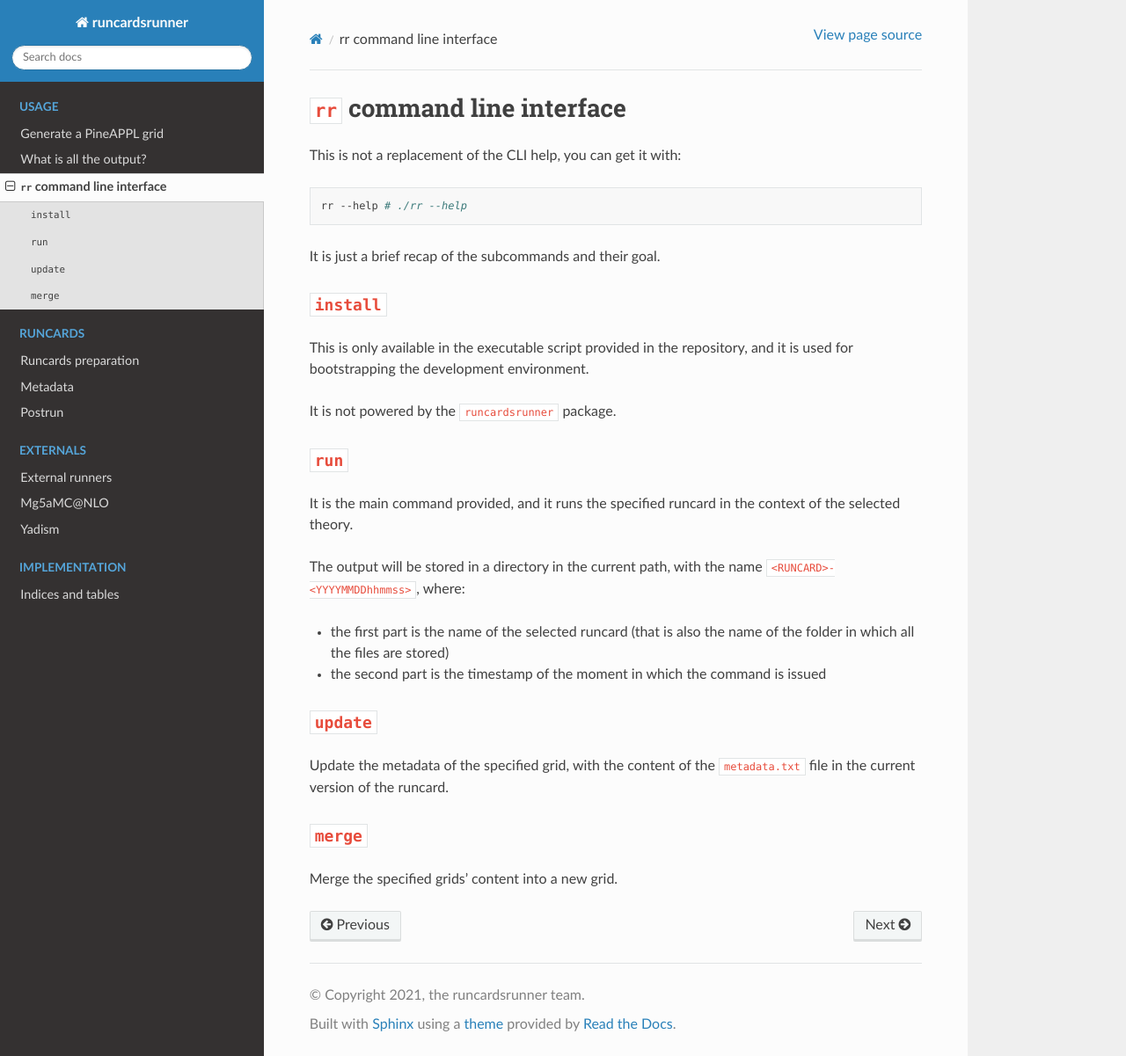
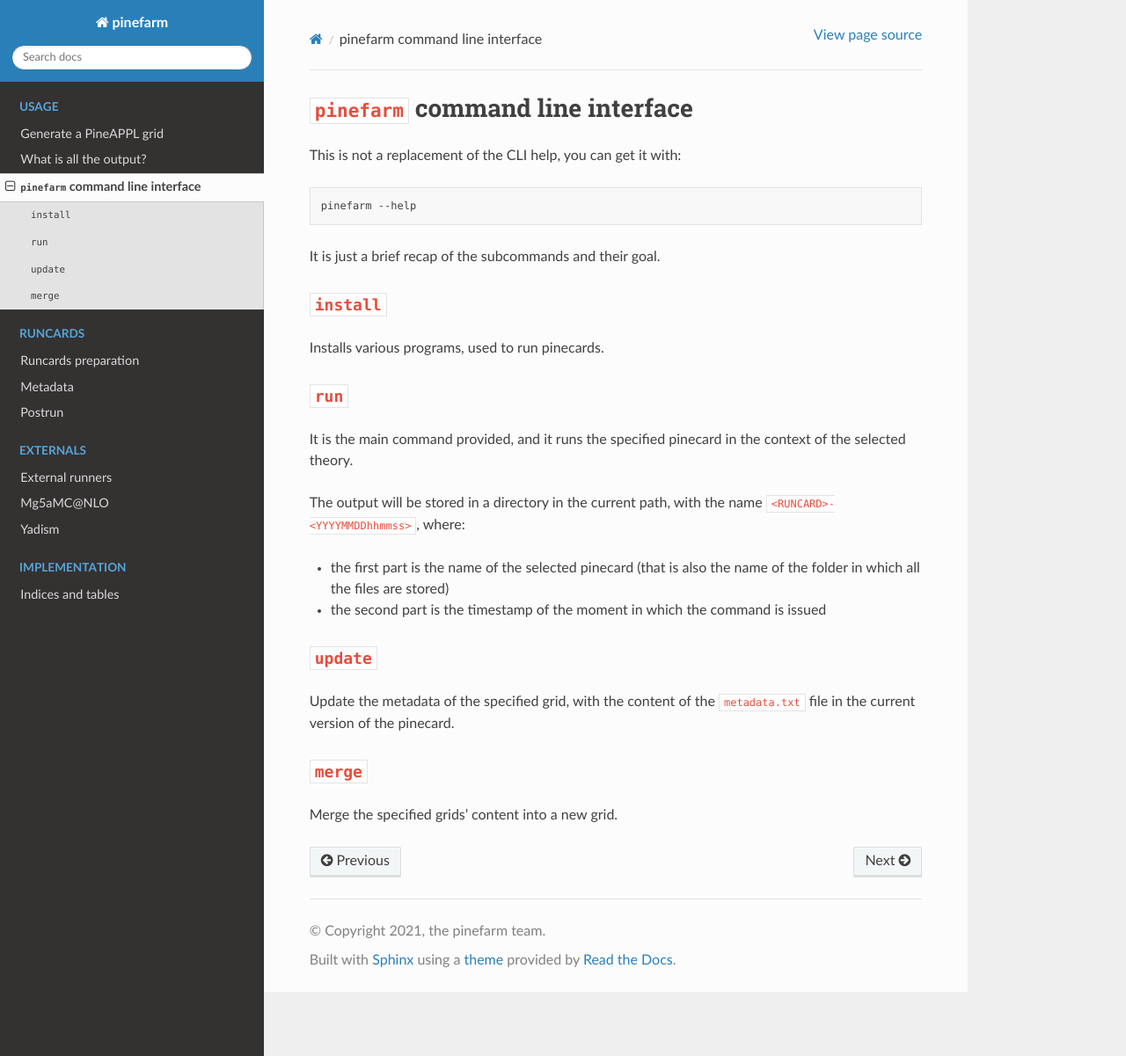
Before and after one commit to NNPDF/pinecards, a Sphinx documentation site: the page built from docs/source/cli.rst, in a window 1280 px wide and 1201 px high. Shown: the whole window at 88% size. Built offline with Sphinx 7.4.7 and the Read the Docs theme 2.0.0, drawn with Linux system fonts in a browser that asks for light colours; pages that are not in the unit, such as notebooks, are missing from menus.

Commit message:
Replace pinefarm in most places

```diff
--- a/docs/source/cli.rst
+++ b/docs/source/cli.rst
@@ -1,40 +1,37 @@
-``rr`` command line interface
-=============================
+``pinefarm`` command line interface
+===================================
 
 This is not a replacement of the CLI help, you can get it with:
 
 .. code-block:: sh
 
-   rr --help # ./rr --help
+   pinefarm --help
 
 It is just a brief recap of the subcommands and their goal.
 
 ``install``
 -----------
 
-This is only available in the executable script provided in the repository, and
-it is used for bootstrapping the development environment.
-
-It is not powered by the ``runcardsrunner`` package.
+Installs various programs, used to run pinecards.
 
 ``run``
 -------
 
-It is the main command provided, and it runs the specified runcard in the
+It is the main command provided, and it runs the specified pinecard in the
 context of the selected theory.
 
 The output will be stored in a directory in the current path, with the name
 ``<RUNCARD>-<YYYYMMDDhhmmss>``, where:
 
-- the first part is the name of the selected runcard (that is also the name of
+- the first part is the name of the selected pinecard (that is also the name of
   the folder in which all the files are stored)
 - the second part is the timestamp of the moment in which the command is issued
 
 ``update``
-----------
+---------
 
 Update the metadata of the specified grid, with the content of the
-``metadata.txt`` file in the current version of the runcard.
+``metadata.txt`` file in the current version of the pinecard.
 
 ``merge``
 ---------
--- a/docs/source/conf.py
+++ b/docs/source/conf.py
@@ -23,9 +23,9 @@ here = pathlib.Path(__file__).absolute().parent
 
 # -- Project information -----------------------------------------------------
 
-project = "runcardsrunner"
-copyright = "2021, the runcardsrunner team"
-author = "the runcardsrunner team"
+project = "pinefarm"
+copyright = "2021, the pinefarm team"
+author = "the pinefarm team"
 
 
 # -- General configuration ---------------------------------------------------
@@ -135,6 +135,7 @@ mathjax3_config = {
     }
 }
 
+
 # https://github.com/readthedocs/readthedocs.org/issues/1139#issuecomment-312626491
 def run_apidoc(_):
     from sphinx.ext.apidoc import main  # pylint: disable=import-outside-toplevel
@@ -142,8 +143,8 @@ def run_apidoc(_):
     sys.path.append(str(here.parent))
 
     # analyse 'pineappl'
-    docs_dest = here / "modules" / "runcardsrunner"
-    package = here.parents[1] / "runcardsrunner"
+    docs_dest = here / "modules" / "pinefarm"
+    package = here.parents[1] / "pinefarm"
     main(["--module-first", "-o", str(docs_dest), str(package)])
     (docs_dest / "modules.rst").unlink()
 
--- a/runcardsrunner.toml
+++ b/pinefarm.toml
@@ -7,7 +7,7 @@
 
 [paths]
 # paths relative to the location of this file
-runcards = "nnpdf31_proc" # default: "runcards"
+runcards = "pinecards"
 results = "results"
 # theories = "theories"
 # prefix = ".prefix"
```
Also changed, not shown: README.md (+2 -2 lines), docs/source/external/index.rst (+7 -7 lines), docs/source/index.rst (+6 -6 lines), 2 other files.
